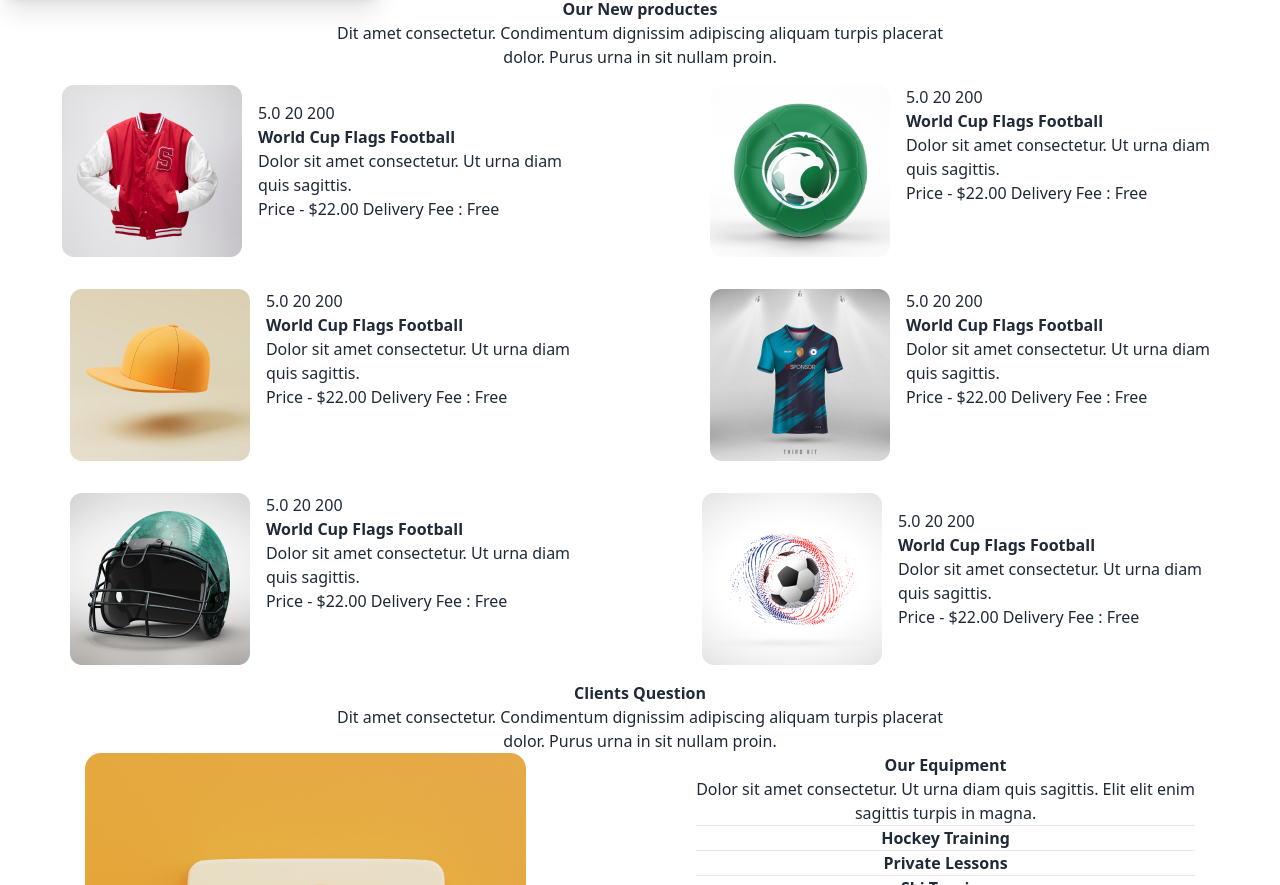
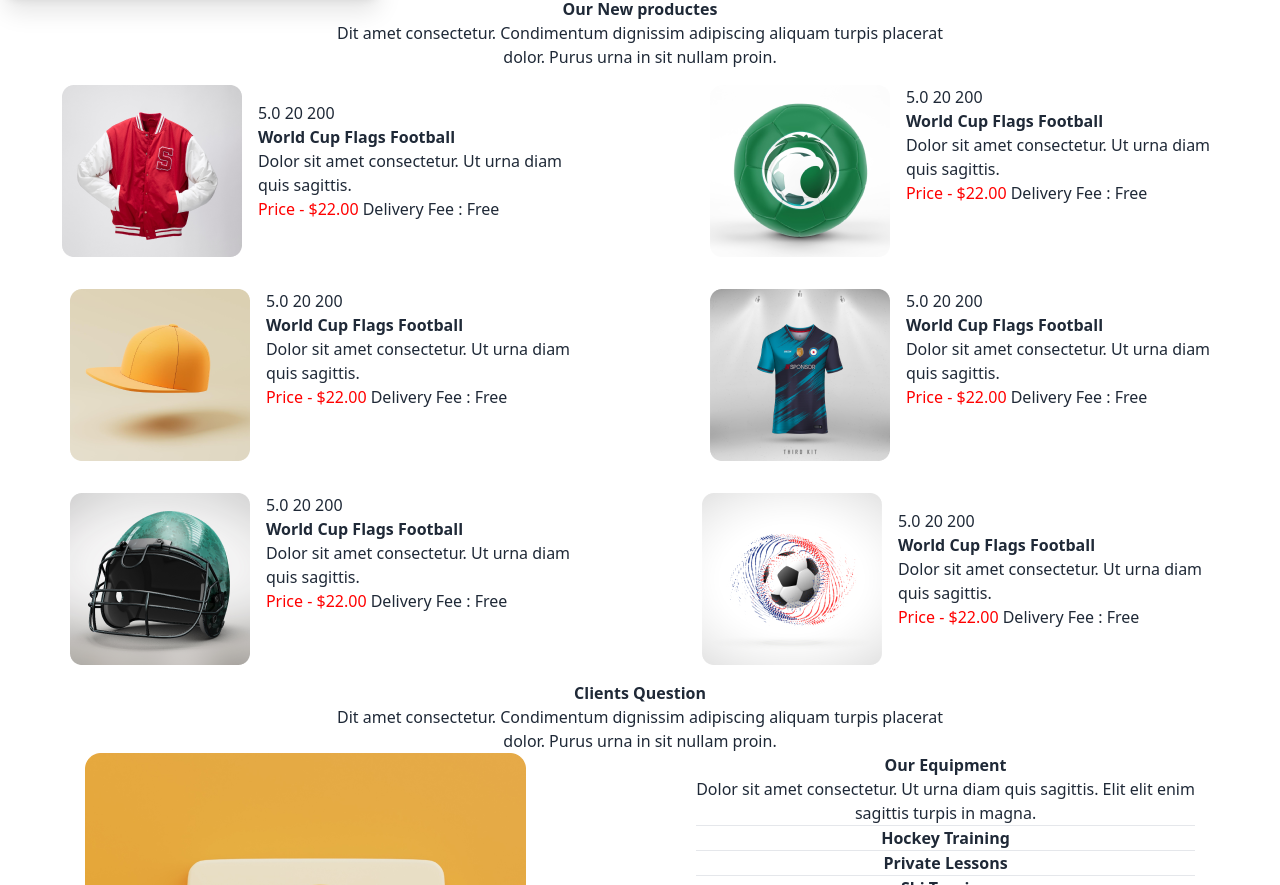
Before and after one commit to Fatema4567pranti/Hockeys, a plain HTML site: page index.html in a window 1280 px wide. Shown: the part 1749-2634 px from the top of the page. Drawn offline with nearby package versions, Linux system fonts and the light colour scheme.

Commit message:
added Frist commit

```diff
--- a/index.html
+++ b/index.html
@@ -56,6 +56,9 @@
         }
         .flex{
             padding-left: 580px;
+        }
+        .red{
+          color: red;
         }
      </style>
 </head>
@@ -210,7 +213,7 @@
                         200
                         <h4><b>World Cup Flags Football</b></h4>
                          <p>Dolor sit amet consectetur. Ut urna diam <br> quis sagittis. </p>
-                        Price - $22.00
+                        <span class="red">Price - $22.00</span>
                         Delivery Fee : Free
                        </div>
                   </div>
@@ -224,7 +227,7 @@
                       200
                       <h4><b>World Cup Flags Football</b></h4>
                        <p>Dolor sit amet consectetur. Ut urna diam <br> quis sagittis. </p>
-                      Price - $22.00
+                       <span class="red">Price - $22.00</span>
                       Delivery Fee : Free
                      </div>
                   </div>
@@ -238,7 +241,7 @@
                       200
                       <h4><b>World Cup Flags Football</b></h4>
                        <p>Dolor sit amet consectetur. Ut urna diam <br> quis sagittis. </p>
-                      Price - $22.00
+                       <span class="red">Price - $22.00</span>
                       Delivery Fee : Free
                     </div>
                   </div>
@@ -254,7 +257,7 @@
                         200
                         <h4><b>World Cup Flags Football</b></h4>
                          <p>Dolor sit amet consectetur. Ut urna diam <br> quis sagittis. </p>
-                        Price - $22.00
+                         <span class="red">Price - $22.00</span>
                         Delivery Fee : Free
                       </div>
                   </div>
@@ -268,7 +271,7 @@
                         200
                         <h4><b>World Cup Flags Football</b></h4>
                          <p>Dolor sit amet consectetur. Ut urna diam <br> quis sagittis. </p>
-                        Price - $22.00
+                         <span class="red">Price - $22.00</span>
                         Delivery Fee : Free
                       </div>
                   </div>
@@ -282,7 +285,7 @@
                         200
                         <h4><b>World Cup Flags Football</b></h4>
                          <p>Dolor sit amet consectetur. Ut urna diam <br> quis sagittis. </p>
-                        Price - $22.00
+                         <span class="red">Price - $22.00</span>
                         Delivery Fee : Free
                       </div>
                   </div>
```
